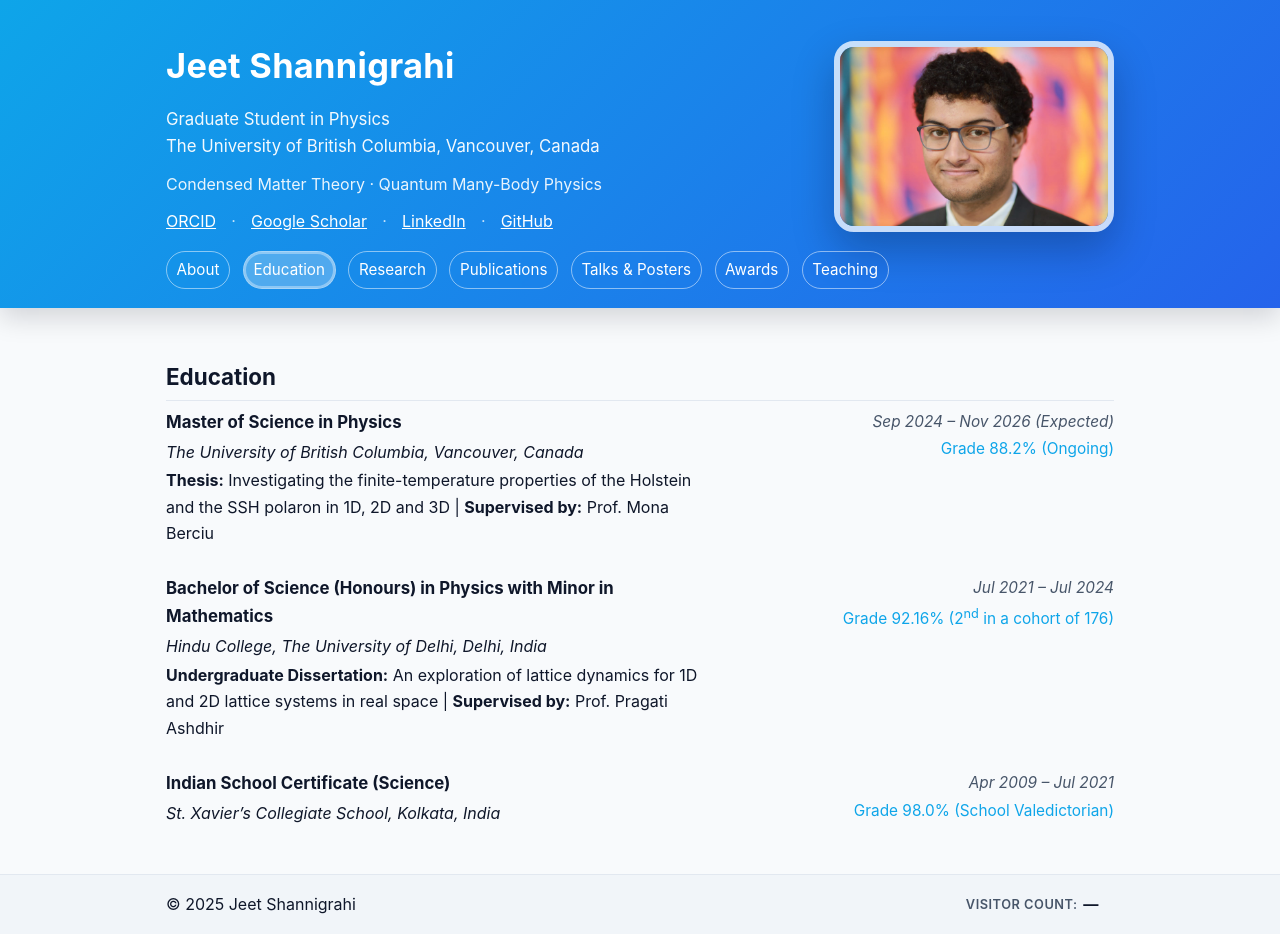
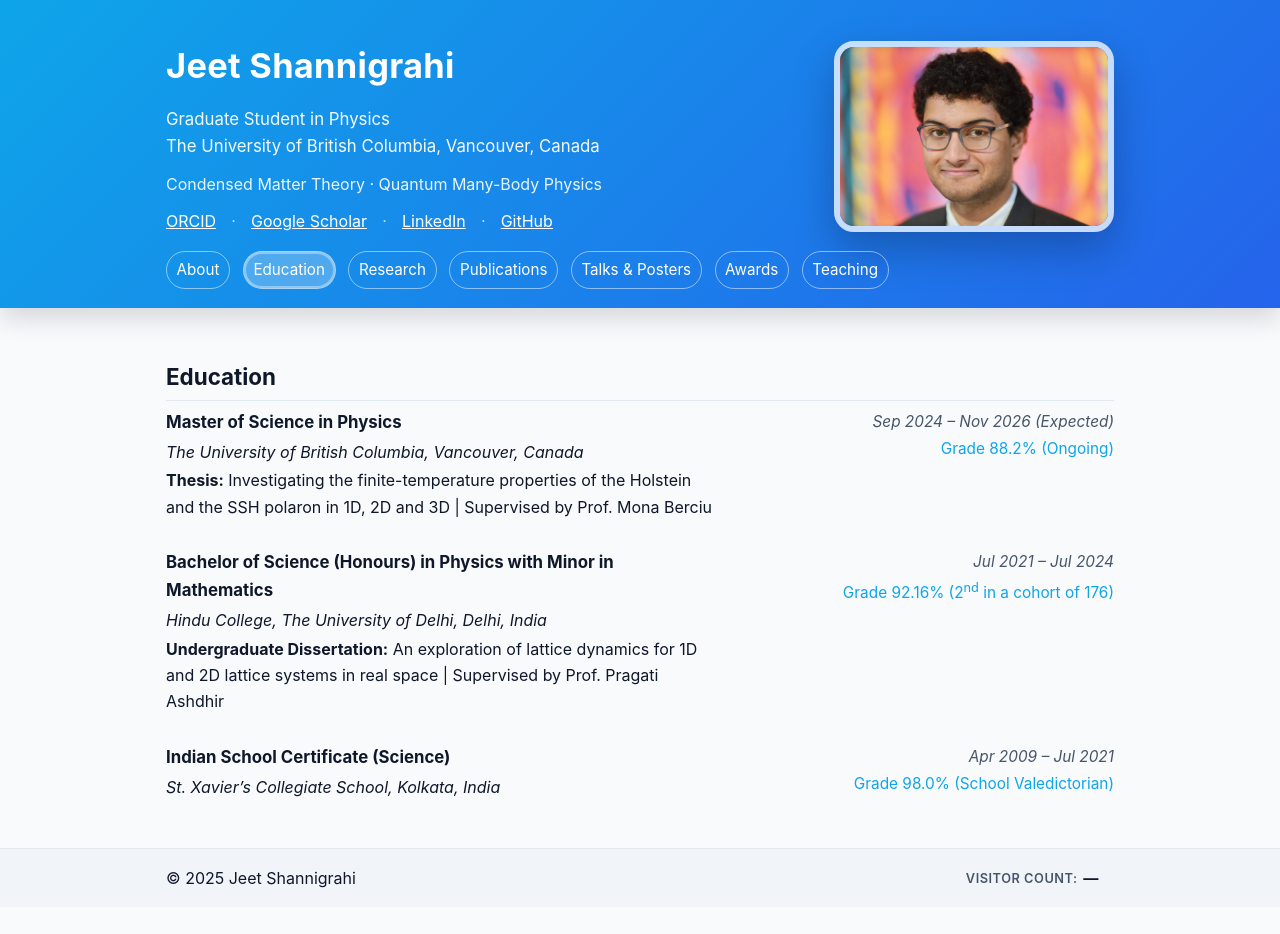
Before and after one commit to JeetShannigrahi21/JeetShannigrahi21.github.io, a Jekyll site: the page built from education/index.md, in a window 1280 px wide. Built offline with Jekyll 4.4.1, drawn with Linux system fonts in a browser that asks for light colours; after the commit the page ends 907 px from its top, so only the background shows below that.

Commit message:
Update index.md

```diff
--- a/education/index.md
+++ b/education/index.md
@@ -17,8 +17,7 @@ title: Education
             <div class="edu-detail">
               <span class="edu-label">Thesis:</span>
               Investigating the finite-temperature properties of the Holstein and the SSH polaron in 1D, 2D and 3D |
-              <span class="edu-label">Supervised by:</span>
-              Prof. Mona Berciu
+              Supervised by Prof. Mona Berciu
             </div>
           </div>
       <div class="edu-meta">
@@ -37,8 +36,7 @@ title: Education
             <div class="edu-detail">
               <span class="edu-label">Undergraduate Dissertation:</span>
               An exploration of lattice dynamics for 1D and 2D lattice systems in real space |
-              <span class="edu-label">Supervised by:</span>
-              Prof. Pragati Ashdhir
+              Supervised by Prof. Pragati Ashdhir
             </div>
           </div>
           <div class="edu-meta">
```
